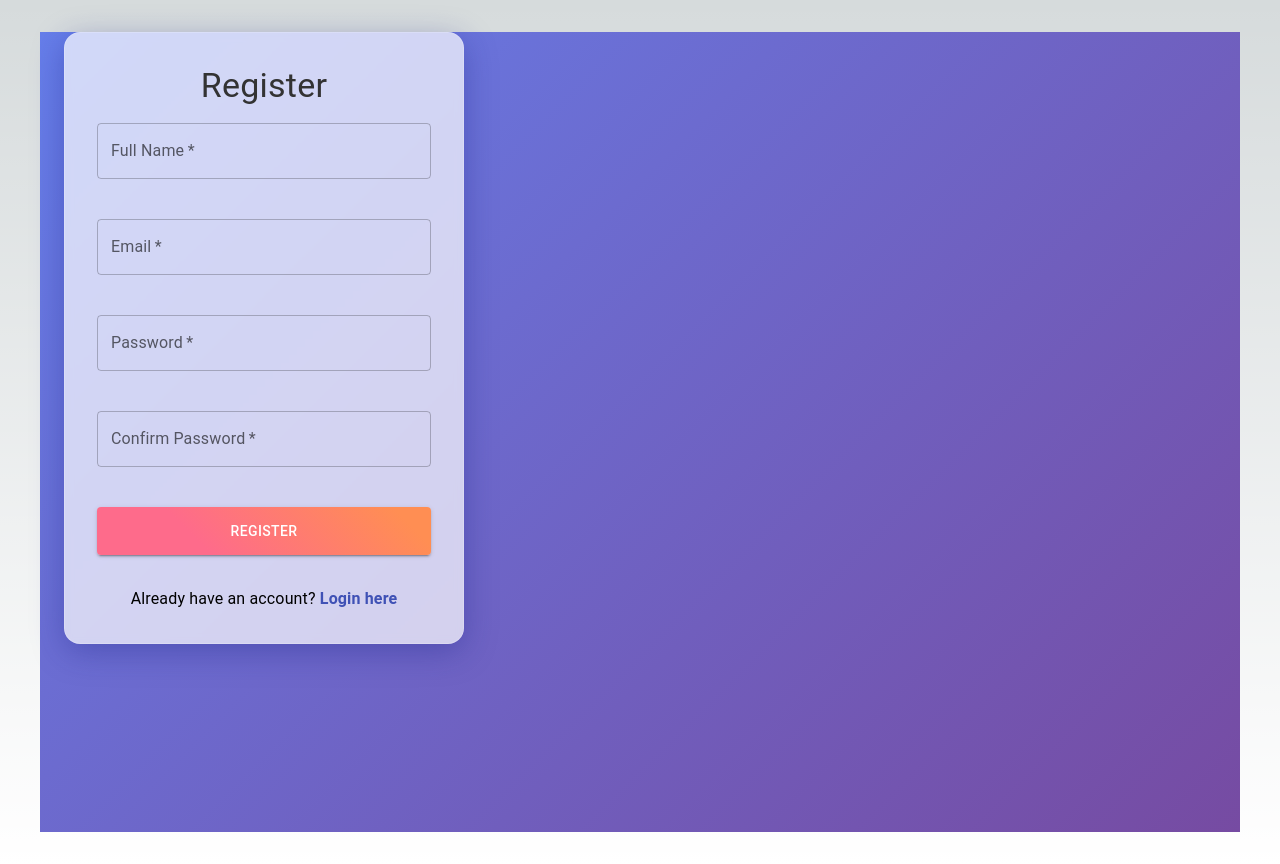
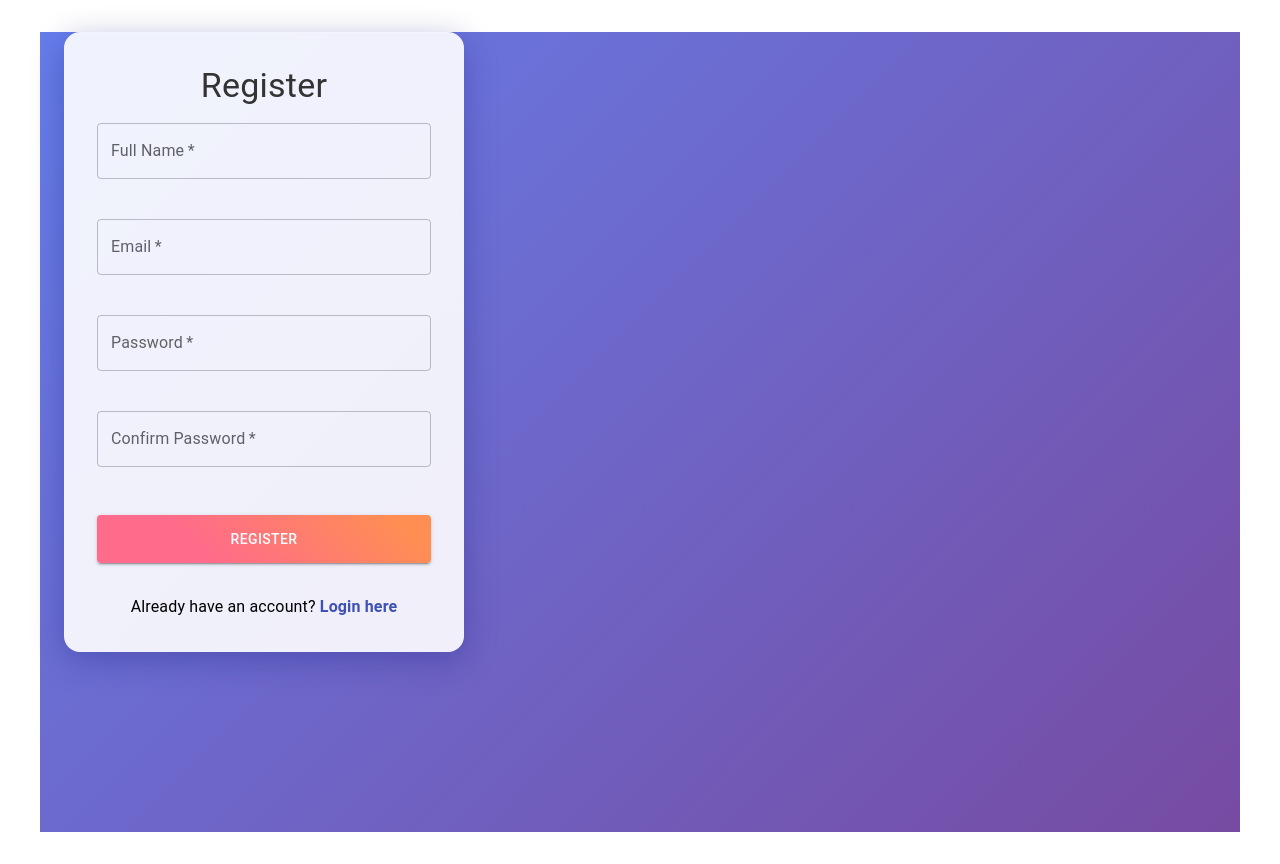
Before and after one commit to TracyK10/bot-assist-ai, a Next.js app: page /register in a window 1280 px wide. Built offline with nearby package versions, Linux system fonts and the light colour scheme.

Commit message:
Style submit button and error message

```diff
--- a/styles/globals.css
+++ b/styles/globals.css
@@ -3,27 +3,19 @@
 @tailwind utilities;
 
 :root {
-  --foreground-rgb: 0, 0, 0;
-  --background-start-rgb: 214, 219, 220;
-  --background-end-rgb: 255, 255, 255;
-}
-
-@media (prefers-color-scheme: dark) {
-  :root {
-    --foreground-rgb: 255, 255, 255;
-    --background-start-rgb: 0, 0, 0;
-    --background-end-rgb: 0, 0, 0;
-  }
+  --primary-gradient: linear-gradient(135deg, #667eea 0%, #764ba2 100%);
+  --card-background: rgba(255, 255, 255, 0.7);
+  --button-gradient: linear-gradient(45deg, #fe6b8b 30%, #ff8e53 90%);
+  --text-primary: #333;
+  --text-secondary: #3f51b5;
+  --error-color: #f44336;
 }
 
 body {
-  color: rgb(var(--foreground-rgb));
-  background: linear-gradient(
-      to bottom,
-      transparent,
-      rgb(var(--background-end-rgb))
-    )
-    rgb(var(--background-start-rgb));
+  font-family: 'Arial', 'Helvetica', sans-serif;
+  margin: 0;
+  padding: 0;
+  box-sizing: border-box;
 }
 
 @layer utilities {
--- a/styles/login.module.css
+++ b/styles/login.module.css
@@ -4,11 +4,11 @@
   align-items: center;
   justify-content: center;
   min-height: 100vh;
-  background: linear-gradient(135deg, #667eea 0%, #764ba2 100%);
+  background: var(--primary-gradient);
 }
 
 .loginCard {
-  background: rgba(255, 255, 255, 0.7);
+  background: var(--card-background);
   border-radius: 16px;
   padding: 2rem;
   box-shadow: 0 8px 32px 0 rgba(31, 38, 135, 0.18);
@@ -20,7 +20,7 @@
 }
 
 .loginTitle {
-  color: #333;
+  color: var(--text-primary);
   margin-bottom: 1.5rem;
   text-align: center;
   font-weight: 700;
@@ -34,7 +34,7 @@
 
 .submitButton {
   margin-top: 1rem !important;
-  background: linear-gradient(45deg, #FE6B8B 30%, #FF8E53 90%) !important;
+  background: var(--button-gradient) !important;
   border: 0;
   border-radius: 3px;
   box-shadow: 0 3px 5px 2px rgba(255, 105, 135, 0.3);
@@ -42,6 +42,8 @@
   height: 48px;
   padding: 0 30px;
   transition: all 0.3s ease-in-out !important;
+  font-weight: 600;
+  text-transform: uppercase;
 }
 
 .submitButton:hover {
@@ -50,7 +52,7 @@
 }
 
 .errorMessage {
-  color: #f44336;
+  color: var(--error-color);
   margin-top: 1rem;
   text-align: center;
 }
@@ -61,7 +63,7 @@
 }
 
 .registerLink a {
-  color: #4a99e2;
+  color: var(--text-secondary);
   text-decoration: none;
   cursor: pointer;
   transition: color 0.3s ease;
@@ -71,17 +73,6 @@
   text-decoration: underline;
 }
 
-.forgotPassword {
-  margin-top: 1rem;
-  text-align: right;
-  color: #3f51b5;
-  cursor: pointer;
-  transition: color 0.3s ease;
-}
-
-.forgotPassword:hover {
-  color: #303f9f;
-}
 
 
 /* RESPONSIVE ADJUSTMENTS */
--- a/styles/register.module.css
+++ b/styles/register.module.css
@@ -4,23 +4,27 @@
   align-items: center;
   justify-content: center;
   min-height: 100vh;
-  background: linear-gradient(135deg, #667eea 0%, #764ba2 100%);
+  background: var(--primary-gradient);
 }
 
 .registerCard {
-  background: rgba(255, 255, 255, 0.7);
+  background: rgba(255, 255, 255, 0.9);
   border-radius: 16px;
   padding: 2rem;
   box-shadow: 0 8px 32px 0 rgba(31, 38, 135, 0.37);
   backdrop-filter: blur(4px);
   -webkit-backdrop-filter: blur(4px);
   border: 1px solid rgba(255, 255, 255, 0.18);
-  width: 100;
+  width: 100%;
   max-width: 400px;
+  -webkit-border-radius: 16px;
+  -moz-border-radius: 16px;
+  -ms-border-radius: 16px;
+  -o-border-radius: 16px;
 }
 
 .registerTitle {
-  color: #333;
+  color: var(--text-primary);
   margin-bottom: 1.5rem;
   text-align: center;
   font-weight: 700;
@@ -33,8 +37,8 @@
 }
 
 .submitButton {
-  margin-top: 1rem !important;
-  background: linear-gradient(45deg, #FE6B8B 30%, #FF8E53 90%) !important;
+  margin-top: 1.5rem !important;
+  background: var(--button-gradient) !important;
   border: 0;
   border-radius: 3px;
   box-shadow: 0 3px 5px 2px rgba(255, 105, 135, 0.3);
@@ -42,6 +46,8 @@
   height: 48px;
   padding: 0 30px;
   transition: all 0.3s ease-in-out !important;
+  font-weight: 600;
+  text-transform: uppercase;
 }
 
 .submitButton:hover {
@@ -50,7 +56,7 @@
 }
 
 .errorMessage {
-  color: #f44336;
+  color: var(--error-color);
   margin-top: 1rem;
   text-align: center;
 }
@@ -61,7 +67,7 @@
 }
 
 .loginLink a {
-  color: #3f51b5;
+  color: var(--text-secondary);
   text-decoration: none;
   font-weight: bold;
 }
```
